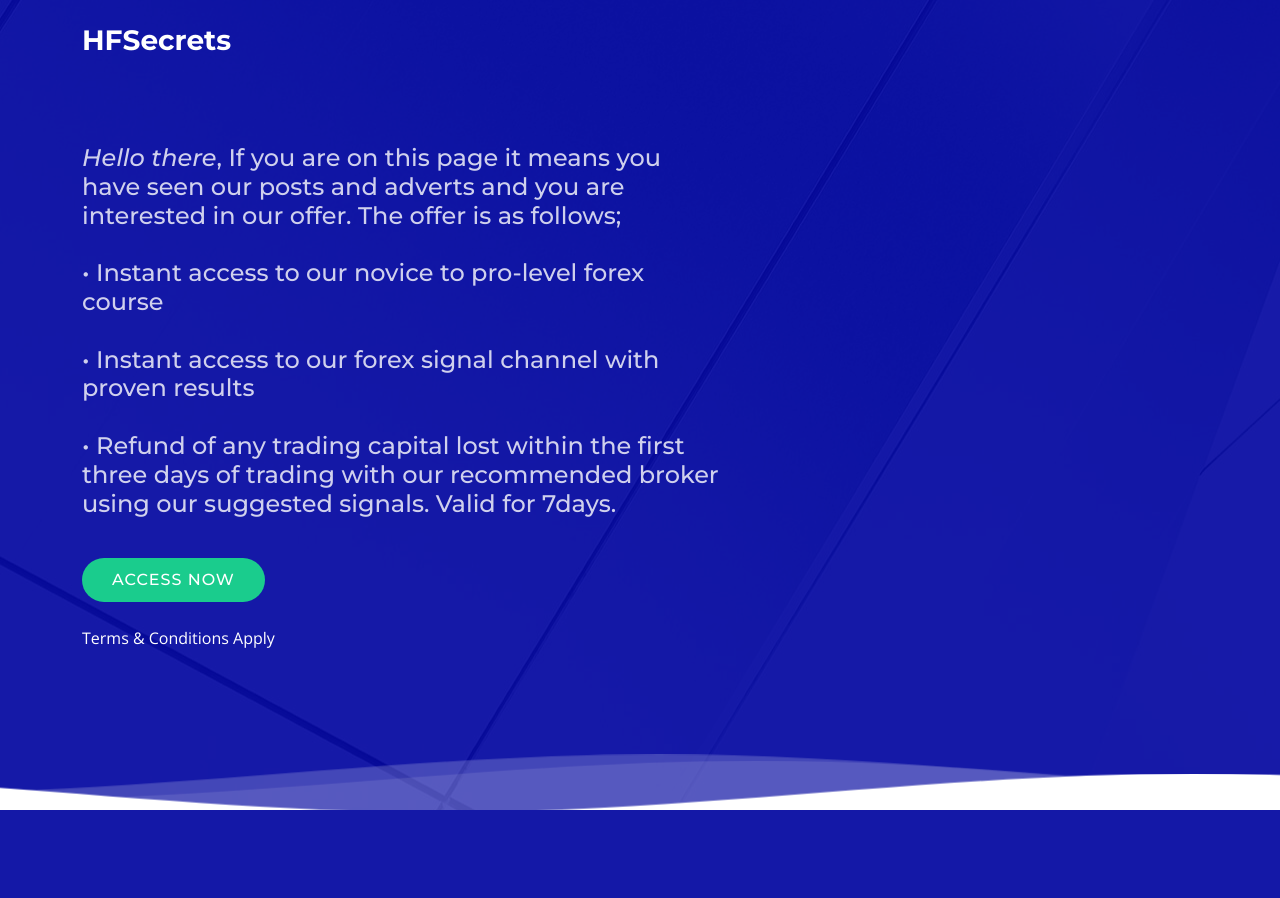
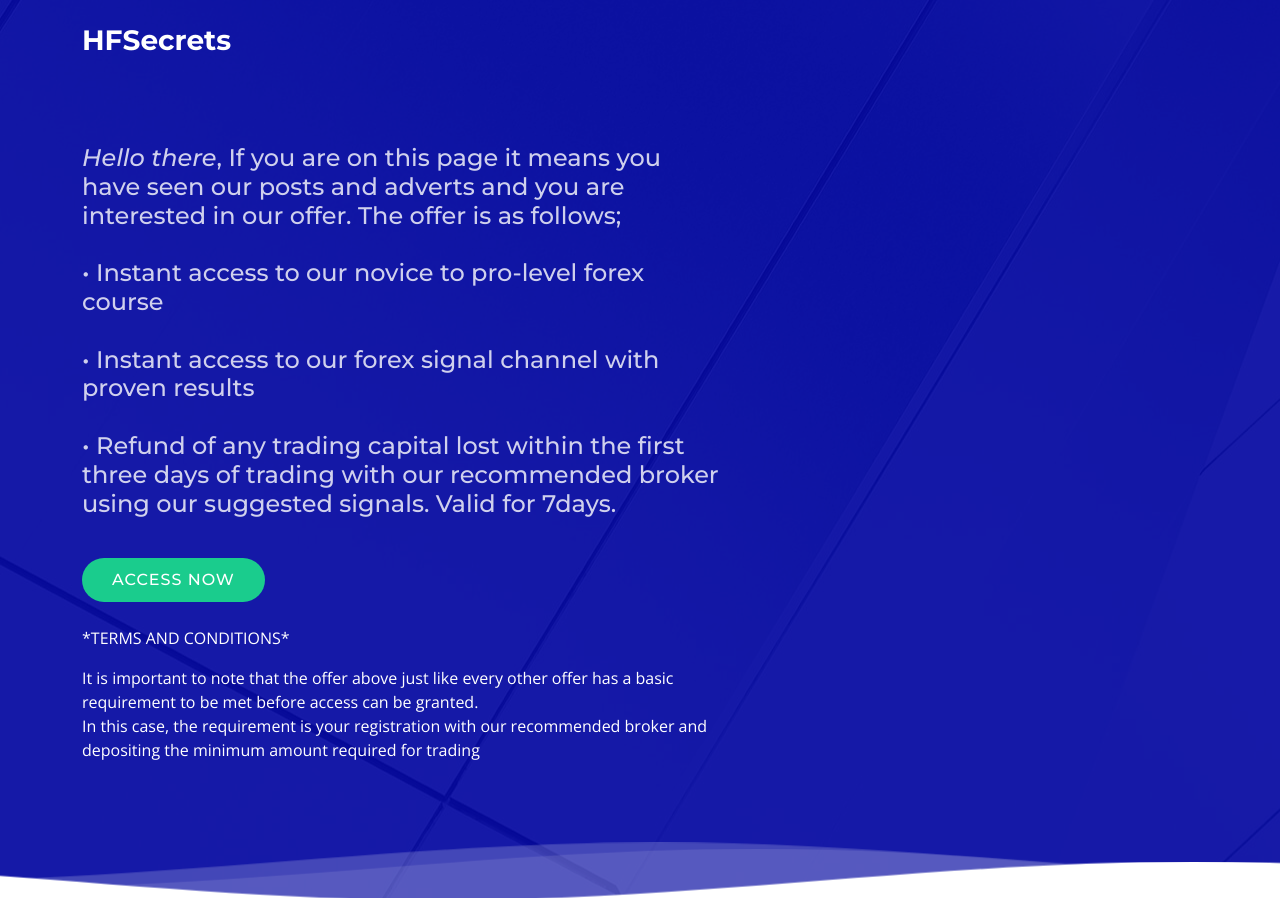
Before and after one commit to norbertose09/douzepanier, a PHP site: page /incentive in a window 1280 px wide. Before the commit the page ends 810 px from the top, so only its background shows below. Run offline with PHP 8.4, Linux system fonts and the light colour scheme.

Commit message:
Update index.php

```diff
--- a/incentive/index.php
+++ b/incentive/index.php
@@ -71,7 +71,8 @@
             <div class="text-center text-lg-start">
               <a href="https://wa.link/1vo7qn" class="btn-get-started scrollto">ACCESS NOW</a>
               <!-- <a href="<?php echo '../info'  ?>" class="btn-get-started scrollto">NO</a> --><br><br>
-              <p style="color:white;">Terms & Conditions Apply</p><br>
+              <p style="color:white;">*TERMS AND CONDITIONS*
+<p style="color:white;">It is important to note that the offer above just like every other offer has a basic requirement to be met before access can be granted.<br>In this case, the requirement is your registration with our recommended broker and depositing the minimum amount required for trading</p>
             </div>
           </div>
         </div>
```
